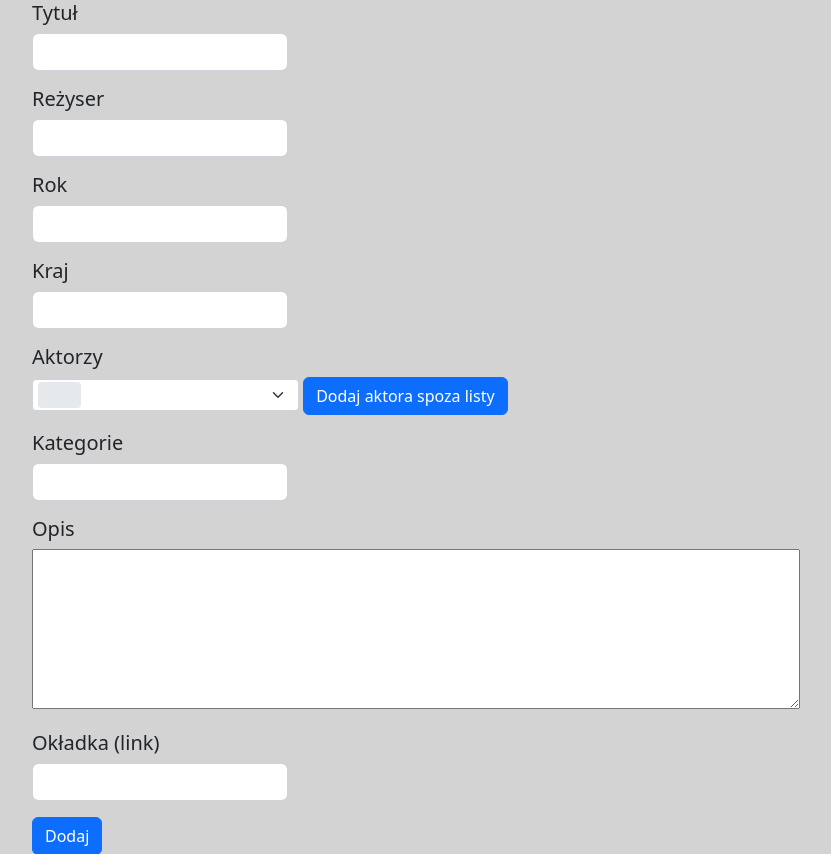
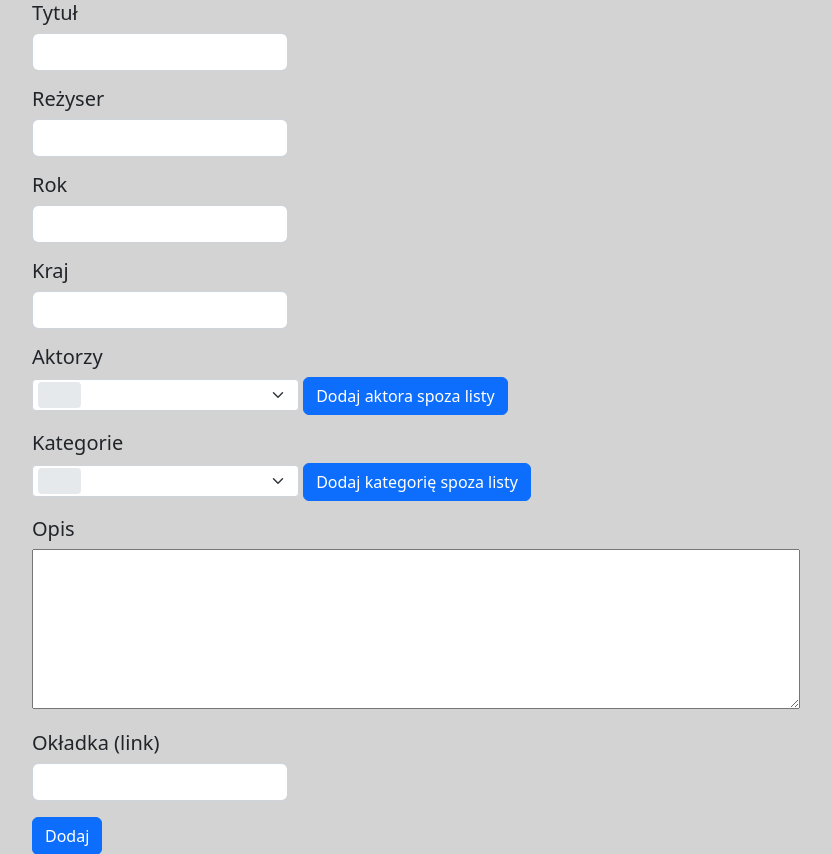
Before and after one commit to kubabartecki/Filmbaza, a Flask app: template templates/add_film.html in a window 1280 px wide. Shown: the part 61-915 px from the top of the page, without its empty margins (224-1055 px from the left). Run offline with Flask 3, Linux system fonts and the light colour scheme; the template is opened without the code that fills it: most values are stand-ins (such as "Sample title", 1, 10 or a date in 2020); some libraries are stand-ins or nearby versions.

Commit message:
feat: categories in add_film now from select list
- categories in add_film form can be selected and added as actors before

```diff
--- a/templates/add_film.html
+++ b/templates/add_film.html
@@ -40,7 +40,7 @@
 
             <div class="mb-3 mt-3" style="width: 60vw;">
                 <h5>Aktorzy</h5>
-                <select name="cars" id="cars" style="width: 21vw;" multiple multiselect-search="true">
+                <select name="actors" id="actors" style="width: 21vw; height: 5vh;" multiple multiselect-search="true">
                     {% for actor in actors %}
                         <option value={{actor.id}}>{{actor.name}}</option>
                     {% endfor %}
@@ -48,9 +48,14 @@
                 <button type="button" class="btn btn-primary" data-bs-toggle="modal" data-bs-target="#actorModal">Dodaj aktora spoza listy</button>
             </div>
 
-            <div class="mb-3 mt-3" style="width: 20vw;">
+            <div class="mb-3 mt-3" style="width: 60vw;">
                 <h5>Kategorie</h5>
-                <input type="text" class="form-control" name="categories">
+                <select name="categories" id="categories" style="width: 21vw; height: 5vh;" multiple multiselect-search="true">
+                    {% for category in categories %}
+                        <option value={{category.id}}>{{category.name}}</option>
+                    {% endfor %}
+                </select>
+                <button type="button" class="btn btn-primary" data-bs-toggle="modal" data-bs-target="#categoryModal">Dodaj kategorię spoza listy</button>
             </div>
 
             <div class="mb-3 mt-3" style="width: 20vw;">
@@ -136,6 +141,34 @@
             </div>
         </div>
 
+        <div class="modal fade" id="categoryModal" tabindex="-1" aria-labelledby="exampleModalLabel" aria-hidden="true">
+            <div class="modal-dialog modal-dialog-centered">
+                <div class="modal-content">
+
+                <div class="modal-header">
+                    <h1 class="modal-title fs-5" id="exampleModalLabel">Dodawanie kategorii</h1>
+                </div>
+
+                <div class="modal-body">
+                    <form action="/add_category" method="post" style="margin-bottom: 1vh;">
+
+                        <div class="mb-3 mt-3" style="width: 20vw;">
+                            <h5>Nazwa</h5>
+                            <input type="text" class="form-control" name="name">
+                        </div>
+
+                        <button type="submit" class="btn btn-primary">Dodaj</button>
+                    </form>
+                </div>
+
+                <div class="modal-footer">
+                    <button type="button" class="btn btn-secondary" data-bs-dismiss="modal">Powrót</button>
+                </div>
+
+                </div>
+            </div>
+        </div>
+
     </div>
   </body>
   </html>
```
